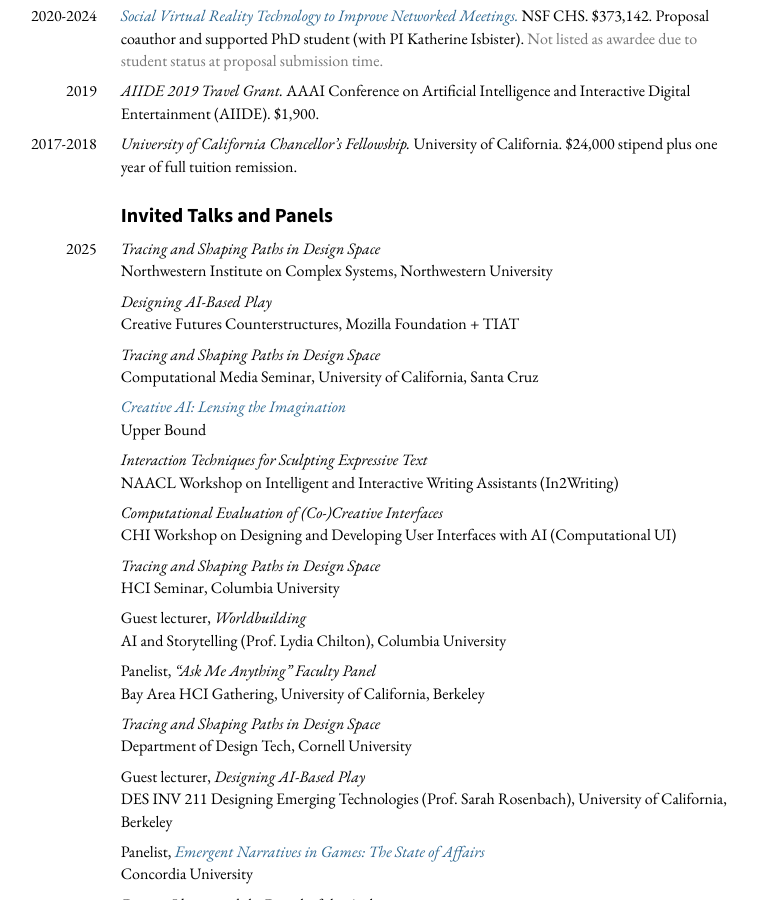
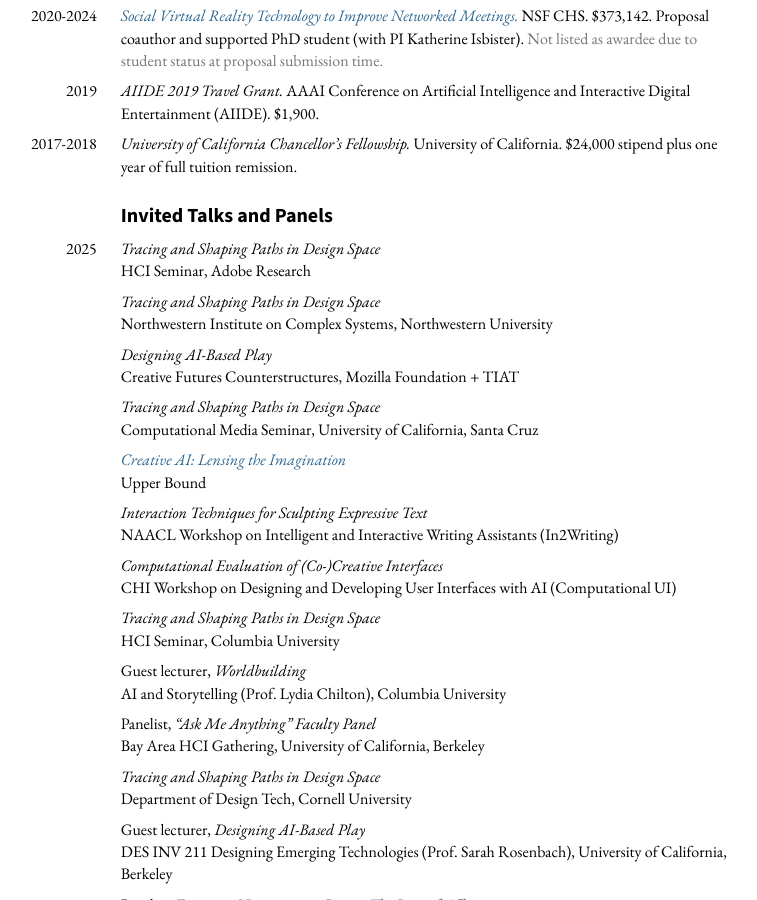
Before and after one commit to mkremins/mkremins.github.io, a Jekyll site: the page built from cv/index.html, in a window 1280 px wide and 900 px high, scrolled down 8174 px. Shown: the whole window, without its empty margins (262-1019 px from the left). Built offline with Jekyll 4.4.1, drawn with Linux system fonts in a browser that asks for light colours.

Commit message:
Add Adobe Research talk

```diff
--- a/_data/talks.json
+++ b/_data/talks.json
@@ -1,4 +1,11 @@
 [
+{
+  "title": "Tracing and Shaping Paths in Design Space",
+  "url": "",
+  "year": "2025",
+  "venue": "Adobe HCI Seminar",
+  "venue_long": "HCI Seminar, Adobe Research",
+},
 {
   "title": "Tracing and Shaping Paths in Design Space",
   "url": "",
```
